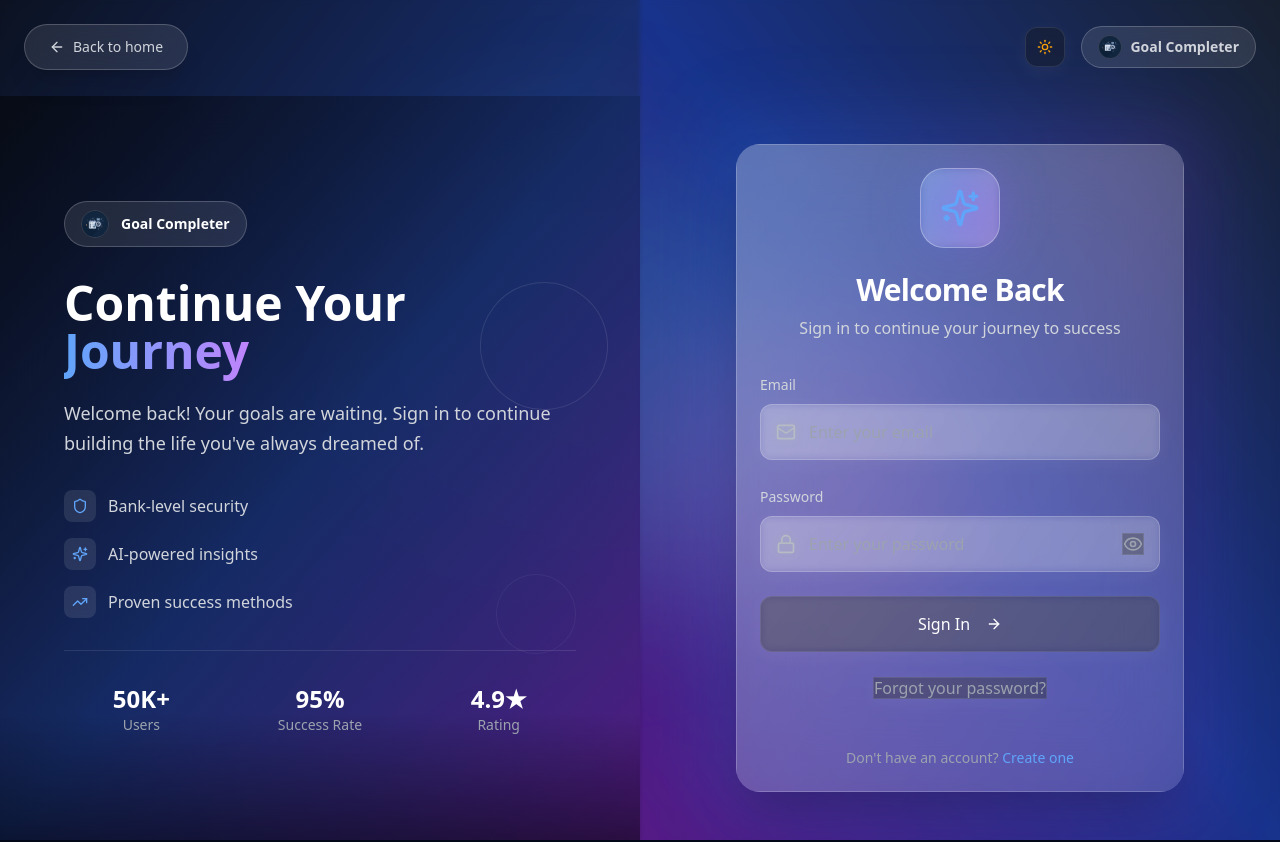
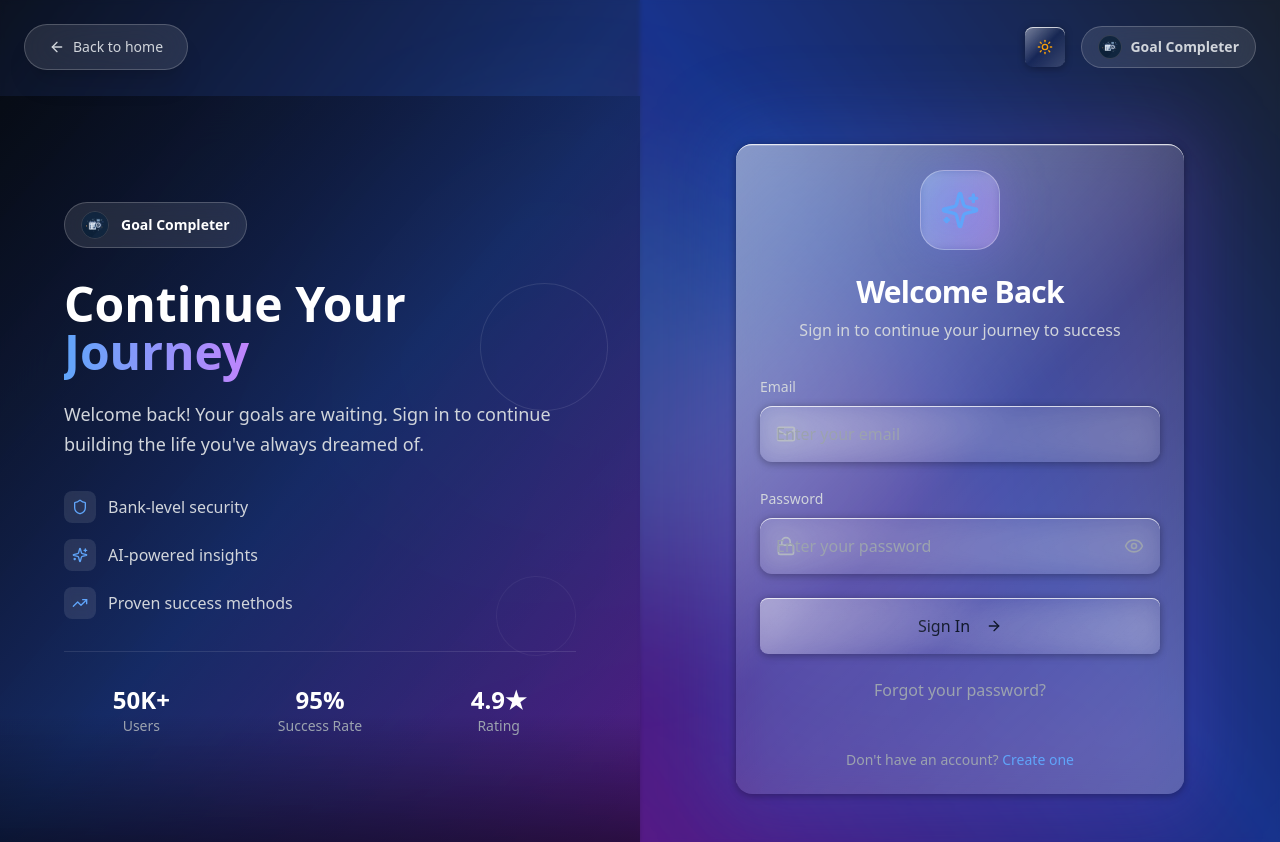
Before and after one commit to DaraBoth/dailygoalmap, a React (Vite) app: page /login in a window 1280 px wide. Built offline with nearby package versions, Linux system fonts and the light colour scheme; no server answers.

Commit message:
Integrate liquid glass component

```diff
--- a/src/components/ui/button.tsx
+++ b/src/components/ui/button.tsx
@@ -6,21 +6,18 @@ import { cva, type VariantProps } from "class-variance-authority"
 import { cn } from "@/lib/utils"
 
 const buttonVariants = cva(
-  "inline-flex items-center justify-center gap-2 whitespace-nowrap rounded-xl text-sm font-medium ring-offset-background transition-all duration-200 focus-visible:outline-none focus-visible:ring-2 focus-visible:ring-ring focus-visible:ring-offset-2 disabled:pointer-events-none disabled:opacity-50 [&_svg]:pointer-events-none [&_svg]:size-4 [&_svg]:shrink-0 backdrop-blur-sm",
+  "inline-flex items-center justify-center gap-2 whitespace-nowrap rounded-lg text-sm font-medium transition-all duration-300 focus-visible:outline-none disabled:pointer-events-none disabled:opacity-50 [&_svg]:pointer-events-none [&_svg]:size-4 [&_svg]:shrink-0 liquid-glass-button",
   {
     variants: {
       variant: {
-        default: "bg-gradient-to-r from-blue-500/90 to-purple-500/90 hover:from-blue-500 hover:to-purple-500 text-white shadow-lg hover:shadow-xl border border-white/20",
-        destructive:
-          "bg-gradient-to-r from-red-500/90 to-pink-500/90 hover:from-red-500 hover:to-pink-500 text-white shadow-lg hover:shadow-xl border border-white/20",
-        outline:
-          "border border-white/30 dark:border-white/20 bg-white/40 dark:bg-white/10 hover:bg-white/60 dark:hover:bg-white/20 backdrop-blur-md shadow-sm hover:shadow-lg",
-        secondary:
-          "bg-white/50 dark:bg-white/10 text-secondary-foreground hover:bg-white/70 dark:hover:bg-white/20 border border-white/20 dark:border-white/10 shadow-sm hover:shadow-lg",
-        ghost: "hover:bg-white/30 dark:hover:bg-white/10 hover:backdrop-blur-sm rounded-xl",
-        link: "text-primary underline-offset-4 hover:underline",
-        gradient: "bg-gradient-to-r from-blue-500/80 to-teal-500/80 hover:from-blue-500 hover:to-teal-500 text-white backdrop-blur-sm shadow-lg hover:shadow-xl border border-white/20",
-        floating: "shadow-lg active:scale-95 transition-all duration-300 bg-white/60 dark:bg-white/10 backdrop-blur-md border border-white/20 dark:border-white/10",
+        default: "bg-primary/20 text-primary-foreground hover:bg-primary/30",
+        destructive: "bg-destructive/20 text-destructive-foreground hover:bg-destructive/30",
+        outline: "border-white/50 dark:border-white/50 bg-white/10 hover:bg-white/30 text-foreground",
+        secondary: "bg-secondary/20 text-secondary-foreground hover:bg-secondary/30",
+        ghost: "bg-transparent border-0 hover:bg-white/20 hover:text-accent-foreground shadow-none",
+        link: "text-primary underline-offset-4 hover:underline bg-transparent border-0 shadow-none",
+        gradient: "bg-gradient-to-r from-blue-500/20 to-teal-500/20 hover:from-blue-500/30 hover:to-teal-500/30 text-foreground",
+        floating: "bg-white/20 hover:bg-white/30 active:scale-95",
       },
       size: {
         default: "h-10 px-4 py-2",
--- a/src/components/ui/card.tsx
+++ b/src/components/ui/card.tsx
@@ -9,7 +9,7 @@ const Card = React.forwardRef<
   <div
     ref={ref}
     className={cn(
-      "rounded-3xl border border-white/20 dark:border-white/10 bg-white/60 dark:bg-white/10 backdrop-blur-md text-card-foreground shadow-lg hover:shadow-xl transition-all duration-300",
+      "liquid-glass-card text-card-foreground",
       className
     )}
     {...props}
--- a/src/components/ui/dialog.tsx
+++ b/src/components/ui/dialog.tsx
@@ -37,7 +37,7 @@ const DialogContent = React.forwardRef<
     <DialogPrimitive.Content
       ref={ref}
       className={cn(
-        "fixed left-[50%] top-[50%] z-50 grid w-full max-w-lg translate-x-[-50%] translate-y-[-50%] gap-6 border border-white/20 dark:border-white/10 bg-white/80 dark:bg-gray-900/80 backdrop-blur-xl p-8 shadow-2xl duration-300 data-[state=open]:animate-in data-[state=closed]:animate-out data-[state=closed]:fade-out-0 data-[state=open]:fade-in-0 data-[state=closed]:zoom-out-95 data-[state=open]:zoom-in-95 data-[state=closed]:slide-out-to-left-1/2 data-[state=closed]:slide-out-to-top-[48%] data-[state=open]:slide-in-from-left-1/2 data-[state=open]:slide-in-from-top-[48%] rounded-3xl",
+        "fixed left-[50%] top-[50%] z-50 grid w-full max-w-lg translate-x-[-50%] translate-y-[-50%] gap-6 liquid-glass-card p-8 duration-300 data-[state=open]:animate-in data-[state=closed]:animate-out data-[state=closed]:fade-out-0 data-[state=open]:fade-in-0 data-[state=closed]:zoom-out-95 data-[state=open]:zoom-in-95 data-[state=closed]:slide-out-to-left-1/2 data-[state=closed]:slide-out-to-top-[48%] data-[state=open]:slide-in-from-left-1/2 data-[state=open]:slide-in-from-top-[48%]",
         className
       )}
       {...props}
--- a/src/components/ui/input.tsx
+++ b/src/components/ui/input.tsx
@@ -8,7 +8,7 @@ const Input = React.forwardRef<HTMLInputElement, React.ComponentProps<"input">>(
       <input
         type={type}
         className={cn(
-          "flex h-12 w-full rounded-xl border border-white/30 dark:border-white/20 bg-white/50 dark:bg-white/10 backdrop-blur-md px-4 py-3 text-base ring-offset-background file:border-0 file:bg-transparent file:text-sm file:font-medium file:text-foreground placeholder:text-muted-foreground/70 focus-visible:outline-none focus-visible:ring-2 focus-visible:ring-blue-500/50 focus-visible:ring-offset-0 focus-visible:border-blue-500/50 disabled:cursor-not-allowed disabled:opacity-50 transition-all duration-200 shadow-sm hover:shadow-md md:text-sm",
+          "flex h-12 w-full liquid-glass-input text-foreground file:border-0 file:bg-transparent file:text-sm file:font-medium file:text-foreground placeholder:text-muted-foreground/70 disabled:cursor-not-allowed disabled:opacity-50 md:text-sm",
           className
         )}
         ref={ref}
--- a/src/components/ui/popover.tsx
+++ b/src/components/ui/popover.tsx
@@ -17,7 +17,7 @@ const PopoverContent = React.forwardRef<
       align={align}
       sideOffset={sideOffset}
       className={cn(
-        "z-50 w-72 rounded-2xl border border-white/20 dark:border-white/10 bg-white/80 dark:bg-gray-900/80 backdrop-blur-xl p-4 text-popover-foreground shadow-2xl outline-none data-[state=open]:animate-in data-[state=closed]:animate-out data-[state=closed]:fade-out-0 data-[state=open]:fade-in-0 data-[state=closed]:zoom-out-95 data-[state=open]:zoom-in-95 data-[side=bottom]:slide-in-from-top-2 data-[side=left]:slide-in-from-right-2 data-[side=right]:slide-in-from-left-2 data-[side=top]:slide-in-from-bottom-2 transition-all duration-300",
+        "z-50 w-72 rounded-lg liquid-glass p-4 text-popover-foreground outline-none data-[state=open]:animate-in data-[state=closed]:animate-out data-[state=closed]:fade-out-0 data-[state=open]:fade-in-0 data-[state=closed]:zoom-out-95 data-[state=open]:zoom-in-95 data-[side=bottom]:slide-in-from-top-2 data-[side=left]:slide-in-from-right-2 data-[side=right]:slide-in-from-left-2 data-[side=top]:slide-in-from-bottom-2 transition-all duration-300",
         className
       )}
       {...props}
--- a/src/components/ui/select.tsx
+++ b/src/components/ui/select.tsx
@@ -73,7 +73,7 @@ const SelectContent = React.forwardRef<
     <SelectPrimitive.Content
       ref={ref}
       className={cn(
-        "relative z-50 max-h-96 min-w-[8rem] overflow-hidden rounded-md border bg-popover text-popover-foreground shadow-md data-[state=open]:animate-in data-[state=closed]:animate-out data-[state=closed]:fade-out-0 data-[state=open]:fade-in-0 data-[state=closed]:zoom-out-95 data-[state=open]:zoom-in-95 data-[side=bottom]:slide-in-from-top-2 data-[side=left]:slide-in-from-right-2 data-[side=right]:slide-in-from-left-2 data-[side=top]:slide-in-from-bottom-2",
+        "relative z-50 max-h-96 min-w-[8rem] overflow-hidden rounded-lg liquid-glass text-popover-foreground data-[state=open]:animate-in data-[state=closed]:animate-out data-[state=closed]:fade-out-0 data-[state=open]:fade-in-0 data-[state=closed]:zoom-out-95 data-[state=open]:zoom-in-95 data-[side=bottom]:slide-in-from-top-2 data-[side=left]:slide-in-from-right-2 data-[side=right]:slide-in-from-left-2 data-[side=top]:slide-in-from-bottom-2",
         position === "popper" &&
           "data-[side=bottom]:translate-y-1 data-[side=left]:-translate-x-1 data-[side=right]:translate-x-1 data-[side=top]:-translate-y-1",
         className
--- a/src/components/ui/textarea.tsx
+++ b/src/components/ui/textarea.tsx
@@ -10,7 +10,7 @@ const Textarea = React.forwardRef<HTMLTextAreaElement, TextareaProps>(
     return (
       <textarea
         className={cn(
-          "flex min-h-[80px] w-full rounded-md border border-input bg-background px-3 py-2 text-sm ring-offset-background placeholder:text-muted-foreground focus-visible:outline-none focus-visible:ring-2 focus-visible:ring-ring focus-visible:ring-offset-2 disabled:cursor-not-allowed disabled:opacity-50",
+          "flex min-h-[80px] w-full liquid-glass-input text-foreground placeholder:text-muted-foreground disabled:cursor-not-allowed disabled:opacity-50 md:text-sm",
           className
         )}
         ref={ref}
--- a/src/index.css
+++ b/src/index.css
@@ -67,82 +67,21 @@
     font-feature-settings: "rlig"1, "calt"1;
   }
 
-   /* Liquid Glass Global Theme */
-  button,
-  input,
-  select,
-  textarea,
-  .card {
-    position: relative;
-    background: rgba(255, 255, 255, 0.08);
-    backdrop-filter: blur(14px) saturate(180%);
-    -webkit-backdrop-filter: blur(14px) saturate(180%);
-    border: 1px solid rgba(255, 255, 255, 0.15);
-    box-shadow: 0 4px 20px rgba(0, 0, 0, 0.1);
-    transition: background 0.3s ease, box-shadow 0.3s ease, transform 0.2s ease;
-    color: inherit;
-    overflow: hidden; /* contain glossy overlay */
-  }
+  /* David UI Liquid Glass Theme */
+  --liquid-glass-bg-light: rgba(255, 255, 255, 0.5);
+  --liquid-glass-bg-dark: rgba(0, 0, 0, 0.2);
+  --liquid-glass-border-light: rgba(255, 255, 255, 0.3);
+  --liquid-glass-border-dark: rgba(255, 255, 255, 0.5);
+  --liquid-glass-hover-light: rgba(255, 255, 255, 0.3);
+  --liquid-glass-hover-dark: rgba(255, 255, 255, 0.3);
 
-  .dark button,
-  .dark input,
-  .dark select,
-  .dark textarea,
-  .dark .card {
-    background: rgba(20, 20, 20, 0.35);
-    border: 1px solid rgba(255, 255, 255, 0.1);
-    box-shadow: 0 4px 20px rgba(255, 255, 255, 0.05);
-  }
-
-  button:hover,
-  .card:hover,
-  input:focus,
-  select:focus,
-  textarea:focus {
-    background: rgba(255, 255, 255, 0.15);
-    box-shadow: 0 6px 25px rgba(255, 255, 255, 0.1);
-  }
-
-  button:active {
-    transform: scale(0.97);
-  }
-
-  /* Glossy reflection effect */
-  button::before,
-  .card::before,
-  input::before,
-  select::before,
-  textarea::before {
-    content: "";
-    position: absolute;
-    inset: 0;
-    border-radius: inherit;
-    background: radial-gradient(
-      circle at var(--x, 50%) var(--y, 50%),
-      rgba(255, 255, 255, 0.35),
-      rgba(255, 255, 255, 0.05) 70%
-    );
-    opacity: 0;
-    transition: opacity 0.3s ease;
-    pointer-events: none;
-    z-index: 0;
-  }
-
-  button:hover::before,
-  .card:hover::before,
-  input:focus::before,
-  select:focus::before,
-  textarea:focus::before {
-    opacity: 1;
-  }
-
-  button > *,
-  .card > *,
-  input > *,
-  select > *,
-  textarea > * {
-    position: relative;
-    z-index: 1;
+  .dark {
+    --liquid-glass-bg-light: rgba(0, 0, 0, 0.3);
+    --liquid-glass-bg-dark: rgba(0, 0, 0, 0.2);
+    --liquid-glass-border-light: rgba(255, 255, 255, 0.2);
+    --liquid-glass-border-dark: rgba(255, 255, 255, 0.5);
+    --liquid-glass-hover-light: rgba(255, 255, 255, 0.2);
+    --liquid-glass-hover-dark: rgba(255, 255, 255, 0.3);
   }
 
 }
@@ -232,43 +171,93 @@
     background: hsl(220, 13%, 18%);
   }
 
-  .glass-style {
-    background: rgba(245, 245, 245, 0.08);
-    color: inherit;
-    backdrop-filter: blur(12px) saturate(140%) brightness(1.05);
-    -webkit-backdrop-filter: blur(12px) saturate(140%) brightness(1.05);
-    transition: background 0.3s ease, box-shadow 0.3s ease;
-    isolation: isolate;
+  /* Liquid Glass Utility Classes */
+  .liquid-glass {
+    position: relative;
+    background: var(--liquid-glass-bg-light);
+    backdrop-filter: blur(12px);
+    -webkit-backdrop-filter: blur(12px);
+    border: 1px solid var(--liquid-glass-border-light);
+    box-shadow: inset 0 1px 0px rgba(255, 255, 255, 0.75),
+                0 0 9px rgba(0, 0, 0, 0.2),
+                0 3px 8px rgba(0, 0, 0, 0.15);
+    transition: all 0.3s ease;
+    overflow: hidden;
   }
 
-  .dark .glass-style {
-    background: rgba(230, 230, 230, 0.04);
-    backdrop-filter: blur(12px) saturate(130%) brightness(0.9);
-    -webkit-backdrop-filter: blur(12px) saturate(130%) brightness(0.9);
+  .dark .liquid-glass {
+    background: var(--liquid-glass-bg-dark);
+    border: 1px solid var(--liquid-glass-border-dark);
+    box-shadow: inset 0 1px 0px rgba(255, 255, 255, 0.75),
+                0 0 9px rgba(0, 0, 0, 0.2),
+                0 3px 8px rgba(0, 0, 0, 0.15);
   }
 
-  .glass-style::before {
+  .liquid-glass::before {
     content: "";
     position: absolute;
     inset: 0;
-    background: radial-gradient(circle at var(--x, 50%) var(--y, 50%),
-        rgba(255, 255, 255, 0.35),
-        rgba(255, 255, 255, 0.05) 70%);
-    opacity: 0;
-    transition: opacity 0.3s ease, background 0.3s ease;
+    border-radius: inherit;
+    background: linear-gradient(135deg, rgba(255, 255, 255, 0.6) 0%, transparent 50%, transparent 100%);
+    opacity: 0.7;
     pointer-events: none;
-    border-radius: inherit;
     z-index: 0;
   }
 
-  .glass-style:hover::before {
-    opacity: 1;
+  .liquid-glass::after {
+    content: "";
+    position: absolute;
+    inset: 0;
+    border-radius: inherit;
+    background: linear-gradient(315deg, rgba(255, 255, 255, 0.3) 0%, transparent 50%, transparent 100%);
+    opacity: 0.5;
+    pointer-events: none;
+    z-index: 0;
   }
 
-  /* prevent glass layer from blocking dropdowns */
-  .glass-style>* {
+  .liquid-glass:hover {
+    background: var(--liquid-glass-hover-light);
+    box-shadow: inset 0 1px 0px rgba(255, 255, 255, 0.75),
+                0 0 12px rgba(0, 0, 0, 0.25),
+                0 4px 10px rgba(0, 0, 0, 0.2);
+  }
+
+  .dark .liquid-glass:hover {
+    background: var(--liquid-glass-hover-dark);
+  }
+
+  .liquid-glass > * {
     position: relative;
     z-index: 1;
+  }
+
+  .liquid-glass-button {
+    @apply liquid-glass;
+    padding: 0.5rem;
+    font-weight: 500;
+    transition: all 0.3s ease;
+  }
+
+  .liquid-glass-button:active {
+    transform: scale(0.97);
+  }
+
+  .liquid-glass-card {
+    @apply liquid-glass;
+    border-radius: 1rem;
+  }
+
+  .liquid-glass-input {
+    @apply liquid-glass;
+    border-radius: 0.75rem;
+    padding: 0.75rem 1rem;
+  }
+
+  .liquid-glass-input:focus {
+    outline: none;
+    box-shadow: inset 0 1px 0px rgba(255, 255, 255, 0.75),
+                0 0 15px rgba(59, 130, 246, 0.3),
+                0 4px 12px rgba(0, 0, 0, 0.2);
   }
 
 }
```
Also changed, not shown: src/components/ui/sheet.tsx (+5 -7 lines).
